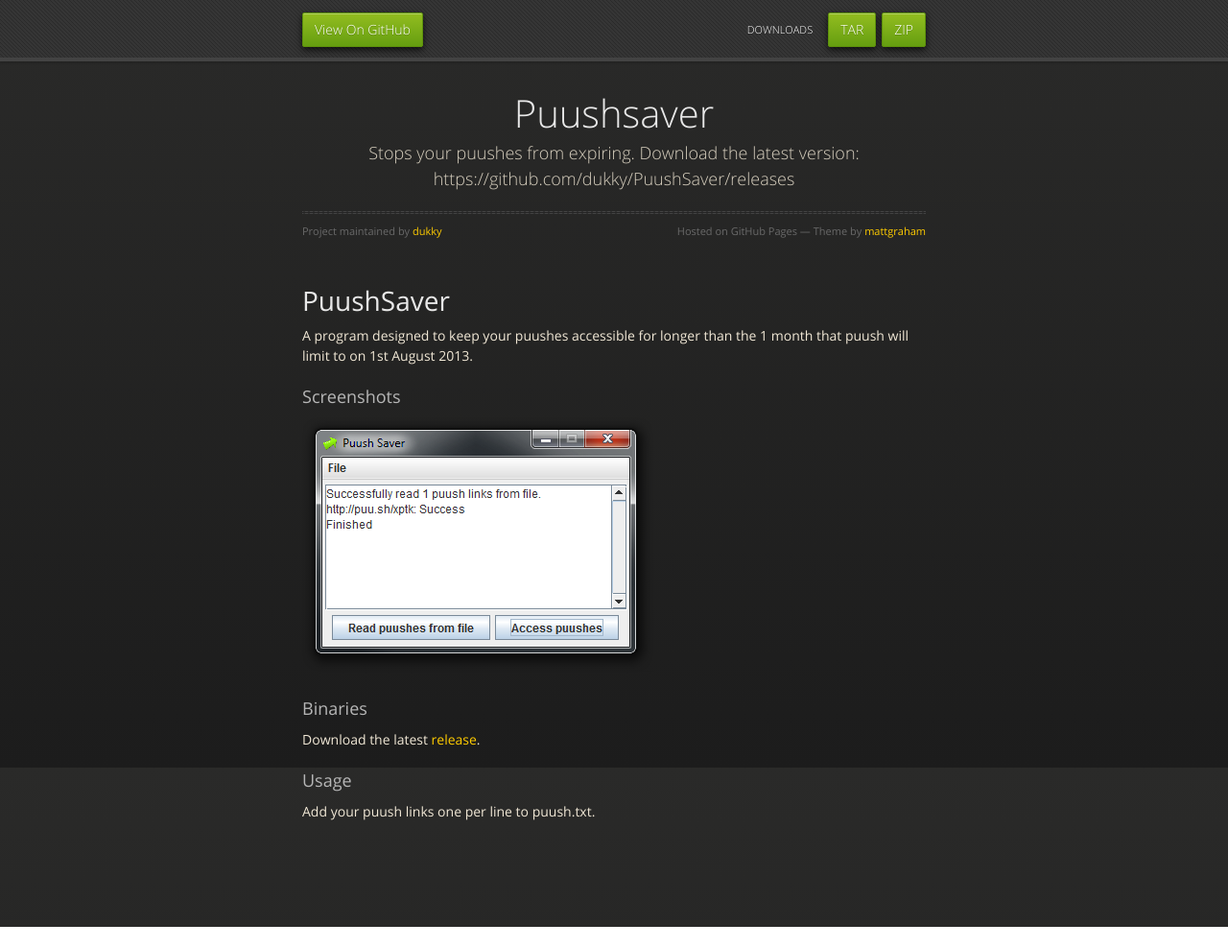
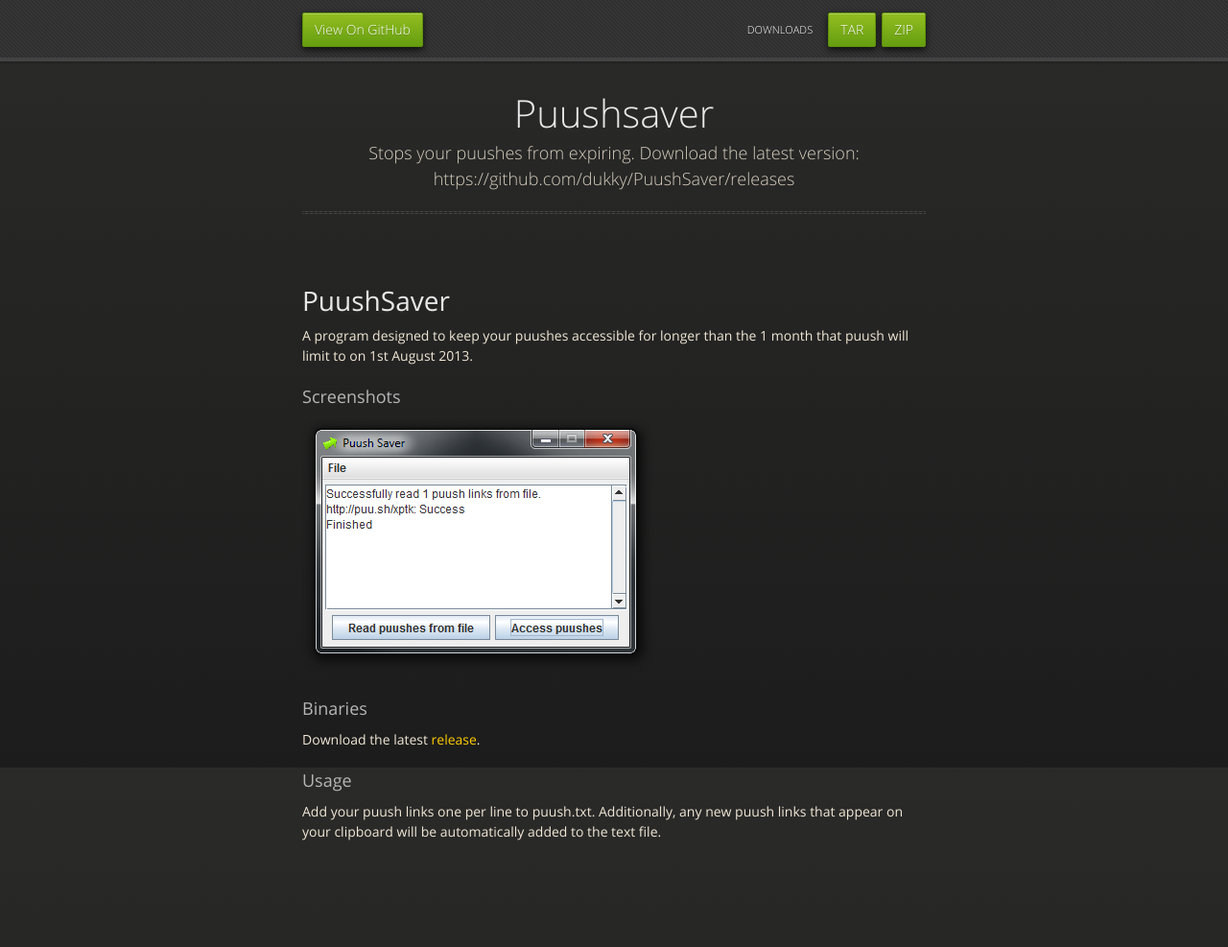
Before and after one commit to dukky/PuushSaver, a plain HTML site: page index.html in a window 1280 px wide. Shown: the whole page at 96% size. Before the commit the page ends 966 px from the top, so only its background shows below. Drawn offline with nearby package versions, Linux system fonts and the light colour scheme.

Commit message:
Added index.html

```diff
--- a/index.html
+++ b/index.html
@@ -34,8 +34,6 @@
           <h1>Puushsaver</h1>
           <p>Stops your puushes from expiring. Download the latest version: https://github.com/dukky/PuushSaver/releases</p>
           <hr>
-          <span class="credits left">Project maintained by <a href="https://github.com/dukky">dukky</a></span>
-          <span class="credits right">Hosted on GitHub Pages &mdash; Theme by <a href="https://twitter.com/michigangraham">mattgraham</a></span>
         </div>
 
         <h1>
@@ -56,7 +54,7 @@
 <h3>
 <a name="usage" class="anchor" href="#usage"><span class="octicon octicon-link"></span></a>Usage</h3>
 
-<p>Add your puush links one per line to puush.txt.</p>
+<p>Add your puush links one per line to puush.txt. Additionally, any new puush links that appear on your clipboard will be automatically added to the text file.</p>
       </section>
 
     </div>
```
